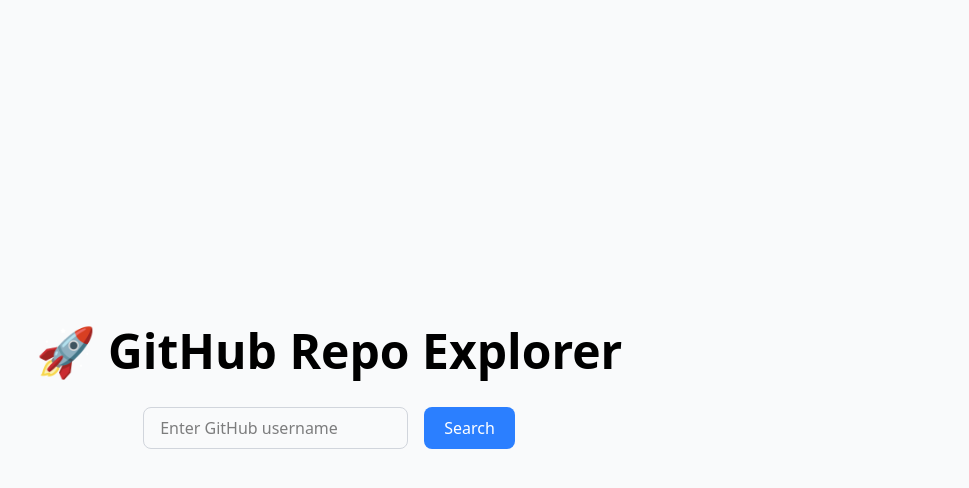
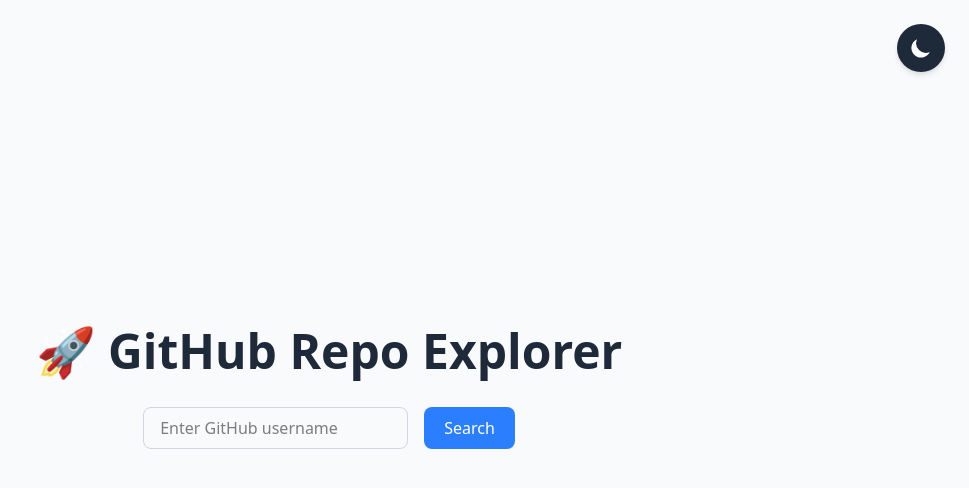
Before and after one commit to nitin8217/github-repo-explorer, a React (Vite) app: page / in a window 1280 px wide. Shown: the top 488 px of the page, without its empty margins (311-1280 px from the left). Built offline with nearby package versions, Linux system fonts and the light colour scheme.

Commit message:
Added dark mode toggle button and fixed styling

```diff
--- a/package.json
+++ b/package.json
@@ -10,6 +10,7 @@
     "preview": "vite preview"
   },
   "dependencies": {
+    "@heroicons/react": "^1.0.6",
     "@tailwindcss/vite": "^4.1.4",
     "react": "^19.0.0",
     "react-dom": "^19.0.0"
--- a/src/App.jsx
+++ b/src/App.jsx
@@ -1,6 +1,6 @@
-import React, { useState } from "react";
+import React, { useState, useEffect } from "react";
 import RepoList from "./components/RepoList";
-
+import { MoonIcon, SunIcon } from "@heroicons/react/solid";
 function App() {
   const [username, setUsername] = useState("");
   const [repos, setRepos] = useState([]);
@@ -9,7 +9,22 @@
   const [searchQuery, setSearchQuery] = useState("");
   const [currentPage, setCurrentPage] = useState(1);
   const [loading, setLoading] = useState(false);
+  const [darkMode, setDarkMode] = useState(false); // Dark mode state
   const reposPerPage = 6;
+
+  // Toggle dark mode
+  const toggleDarkMode = () => {
+    setDarkMode(!darkMode);
+  };
+
+  // Update the body class for dark mode
+  useEffect(() => {
+    if (darkMode) {
+      document.body.classList.add("dark");
+    } else {
+      document.body.classList.remove("dark");
+    }
+  }, [darkMode]);
 
   const handleSubmit = async (e) => {
     e.preventDefault();
@@ -73,8 +88,8 @@
   };
 
   return (
-    <div className="flex flex-col items-center justify-center min-h-screen p-6 bg-gray-50">
-      <h1 className="text-5xl font-extrabold mb-8">🚀 GitHub Repo Explorer</h1>
+    <div className="flex flex-col items-center justify-center min-h-screen p-6 bg-gray-50 dark:bg-gray-900">
+      <h1 className="text-5xl font-extrabold mb-8 text-gray-800 dark:text-white">🚀 GitHub Repo Explorer</h1>
 
       <form onSubmit={handleSubmit} className="flex space-x-4 mb-6">
         <input
@@ -82,7 +97,7 @@
           value={username}
           onChange={(e) => setUsername(e.target.value)}
           placeholder="Enter GitHub username"
-          className="border border-gray-300 rounded-lg px-4 py-2 focus:outline-none focus:ring-2 focus:ring-blue-400"
+          className="border border-gray-300 rounded-lg px-4 py-2 focus:outline-none focus:ring-2 focus:ring-blue-400 dark:bg-gray-800 dark:border-gray-700 dark:text-white"
         />
         <button
           type="submit"
@@ -100,7 +115,7 @@
               setSortOption(e.target.value);
               setCurrentPage(1);
             }}
-            className="border border-gray-300 rounded px-3 py-2"
+            className="border border-gray-300 rounded px-3 py-2 dark:bg-gray-800 dark:border-gray-700 dark:text-white"
           >
             <option value="name-asc">Name (A-Z)</option>
             <option value="name-desc">Name (Z-A)</option>
@@ -116,7 +131,7 @@
               setCurrentPage(1);
             }}
             placeholder="Search repositories..."
-            className="border border-gray-300 rounded px-3 py-2"
+            className="border border-gray-300 rounded px-3 py-2 dark:bg-gray-800 dark:border-gray-700 dark:text-white"
           />
         </div>
       )}
@@ -150,6 +165,18 @@
           </button>
         </div>
       )}
+
+      {/* Dark Mode Toggle Button */}
+      <button
+        onClick={toggleDarkMode}
+        className="absolute top-6 right-6 p-3 bg-gray-800 text-white rounded-full shadow-md hover:bg-gray-700 focus:outline-none transition"
+      >
+        {darkMode ? (
+          <SunIcon className="w-6 h-6" />
+        ) : (
+          <MoonIcon className="w-6 h-6" />
+        )}
+      </button>
     </div>
   );
 }
--- a/src/index.css
+++ b/src/index.css
@@ -1 +1,2 @@
 @import "tailwindcss";
+@custom-variant dark (&:where(.dark, .dark *));
```
Also changed, not shown: 1 other file (tests, documents, lock files or other folders).
